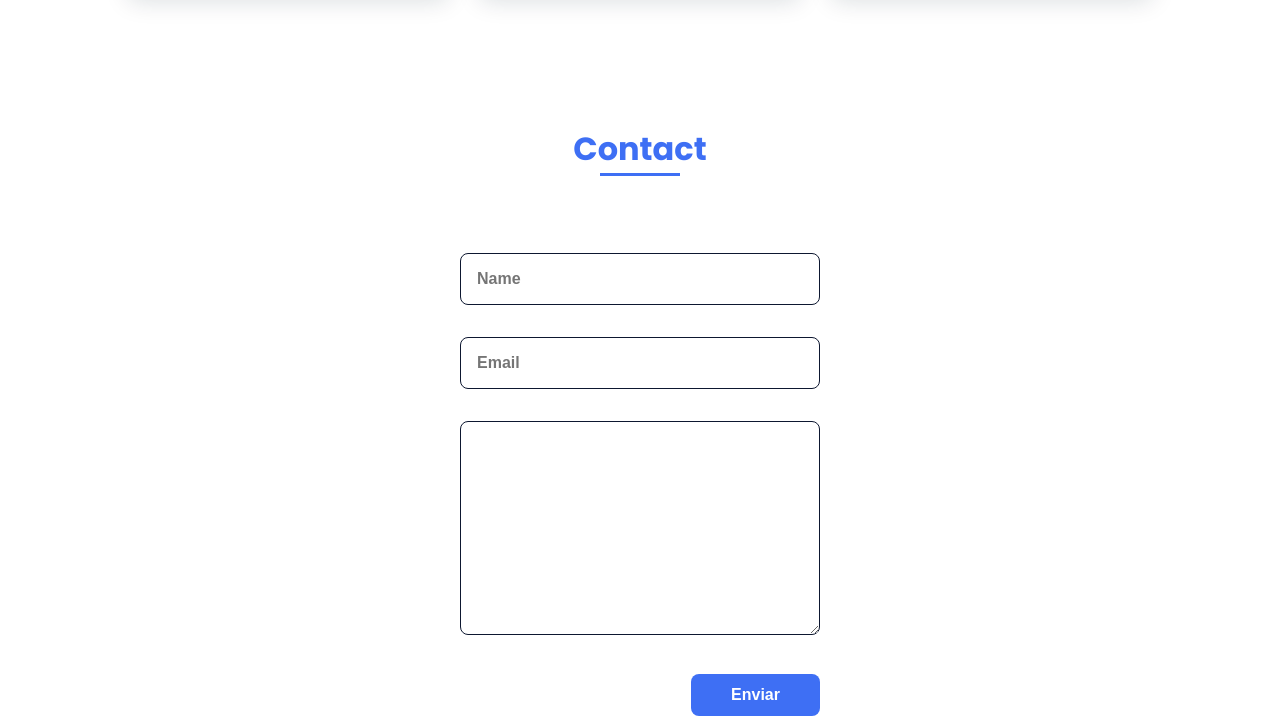
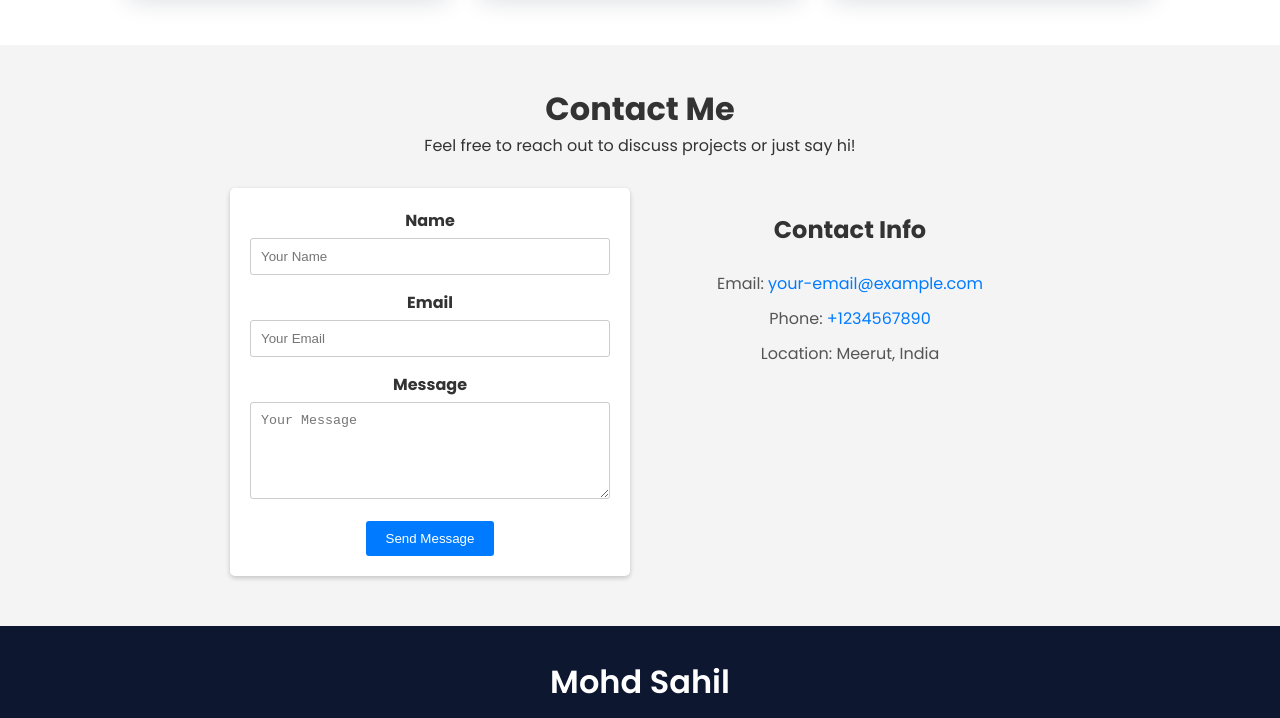
Before and after one commit to radecoder/ptf, a plain HTML site: page index.html in a window 1280 px wide. Shown: the part 3042-3760 px from the top of the page. Drawn offline with nearby package versions, Linux system fonts and the light colour scheme.

Commit message:
update it

```diff
--- a/assets/css/styles.css
+++ b/assets/css/styles.css
@@ -375,23 +375,87 @@ body.dark-mode .nav__theme-toggle button {
 }
 
 /* ===== CONTACT =====*/
-.contact__input {
+.contact-section {
+  padding: 40px;
+  background-color: #f4f4f4;
+  text-align: center;
+}
+
+.contact-section h2 {
+  font-size: 2rem;
+  color: #333;
+}
+
+.contact-container {
+  display: flex;
+  justify-content: center;
+  align-items: flex-start;
+  flex-wrap: wrap;
+  margin-top: 20px;
+}
+
+.contact-form {
+  flex: 1;
+  max-width: 400px;
+  margin: 10px;
+  background: #fff;
+  padding: 20px;
+  border-radius: 5px;
+  box-shadow: 0 2px 5px rgba(0, 0, 0, 0.2);
+}
+
+.contact-form label {
+  display: block;
+  margin-bottom: 5px;
+  font-weight: bold;
+}
+
+.contact-form input,
+.contact-form textarea {
   width: 100%;
-  font-size: var(--normal-font-size);
-  font-weight: var(--font-semi);
-  padding: 1rem;
-  border-radius: 0.5rem;
-  border: 1.5px solid var(--second-color);
-  outline: none;
-  margin-bottom: var(--mb-4);
+  padding: 10px;
+  margin-bottom: 15px;
+  border: 1px solid #ccc;
+  border-radius: 3px;
 }
-.contact__button {
-  display: block;
+
+.contact-form button {
+  padding: 10px 20px;
+  background-color: #007bff;
+  color: #fff;
   border: none;
-  outline: none;
-  font-size: var(--normal-font-size);
+  border-radius: 3px;
   cursor: pointer;
-  margin-left: auto;
+  transition: background-color 0.3s ease;
+}
+
+.contact-form button:hover {
+  background-color: #0056b3;
+}
+
+.contact-details {
+  flex: 1;
+  max-width: 400px;
+  margin: 10px;
+}
+
+.contact-details h3 {
+  font-size: 1.5rem;
+  color: #333;
+}
+
+.contact-details p {
+  margin: 10px 0;
+  color: #555;
+}
+
+.contact-details a {
+  color: #007bff;
+  text-decoration: none;
+}
+
+.contact-details a:hover {
+  text-decoration: underline;
 }
 
 /* ===== FOOTER =====*/
--- a/assets/scss/style.scss
+++ b/assets/scss/style.scss
@@ -338,26 +338,89 @@ img{
 }
 
 /* ===== CONTACT =====*/
-.contact{
-    &__input{
-        width: 100%;
-        font-size: var(--normal-font-size);
-        font-weight: var(--font-semi);
-        padding: 1rem;
-        border-radius: .5rem;
-        border: 1.5px solid var(--second-color);
-        outline: none;
-        margin-bottom: var(--mb-4);
-    }
-    &__button{
-        display: block;
-        border: none;
-        outline: none;
-        font-size: var(--normal-font-size);
-        cursor: pointer;
-        margin-left: auto;
-    }
+.contact-section {
+    padding: 40px;
+    background-color: #f4f4f4;
+    text-align: center;
 }
+
+.contact-section h2 {
+    font-size: 2rem;
+    color: #333;
+}
+
+.contact-container {
+    display: flex;
+    justify-content: center;
+    align-items: flex-start;
+    flex-wrap: wrap;
+    margin-top: 20px;
+}
+
+.contact-form {
+    flex: 1;
+    max-width: 400px;
+    margin: 10px;
+    background: #fff;
+    padding: 20px;
+    border-radius: 5px;
+    box-shadow: 0 2px 5px rgba(0, 0, 0, 0.2);
+}
+
+.contact-form label {
+    display: block;
+    margin-bottom: 5px;
+    font-weight: bold;
+}
+
+.contact-form input,
+.contact-form textarea {
+    width: 100%;
+    padding: 10px;
+    margin-bottom: 15px;
+    border: 1px solid #ccc;
+    border-radius: 3px;
+}
+
+.contact-form button {
+    padding: 10px 20px;
+    background-color: #007bff;
+    color: #fff;
+    border: none;
+    border-radius: 3px;
+    cursor: pointer;
+    transition: background-color 0.3s ease;
+}
+
+.contact-form button:hover {
+    background-color: #0056b3;
+}
+
+.contact-details {
+    flex: 1;
+    max-width: 400px;
+    margin: 10px;
+}
+
+.contact-details h3 {
+    font-size: 1.5rem;
+    color: #333;
+}
+
+.contact-details p {
+    margin: 10px 0;
+    color: #555;
+}
+
+.contact-details a {
+    color: #007bff;
+    text-decoration: none;
+}
+
+.contact-details a:hover {
+    text-decoration: underline;
+}
+
 
 /* ===== FOOTER =====*/
 .footer{
--- a/index.html
+++ b/index.html
@@ -128,7 +128,7 @@
 
                         </div>
                         <div>
-                            <span class="skills__percentage">95%</span>
+                            <span class="skills__percentage">98%</span>
                         </div>
                     </div>
                     <div class="skills__data">
@@ -239,16 +239,30 @@
         </section>
 
         <!--===== CONTACT =====-->
-        <section class="contact section" id="contact">
-            <h2 class="section-title">Contact</h2>
+        <section id="contact" class="contact-section">
+            <h2>Contact Me</h2>
+            <p>Feel free to reach out to discuss projects or just say hi!</p>
 
-            <div class="contact__container bd-grid">
-                <form action="" class="contact__form">
-                    <input type="text" placeholder="Name" class="contact__input">
-                    <input type="mail" placeholder="Email" class="contact__input">
-                    <textarea name="" id="" cols="0" rows="10" class="contact__input"></textarea>
-                    <input type="button" value="Enviar" class="contact__button button">
+            <div class="contact-container">
+                <form action="https://formspree.io/f/your-form-id" method="POST" class="contact-form">
+                    <label for="name">Name</label>
+                    <input type="text" id="name" name="name" placeholder="Your Name" required>
+
+                    <label for="email">Email</label>
+                    <input type="email" id="email" name="email" placeholder="Your Email" required>
+
+                    <label for="message">Message</label>
+                    <textarea id="message" name="message" placeholder="Your Message" rows="5" required></textarea>
+
+                    <button type="submit">Send Message</button>
                 </form>
+
+                <div class="contact-details">
+                    <h3>Contact Info</h3>
+                    <p>Email: <a href="mailto:your-email@example.com">your-email@example.com</a></p>
+                    <p>Phone: <a href="tel:+1234567890">+1234567890</a></p>
+                    <p>Location: Meerut, India</p>
+                </div>
             </div>
         </section>
     </main>
```
